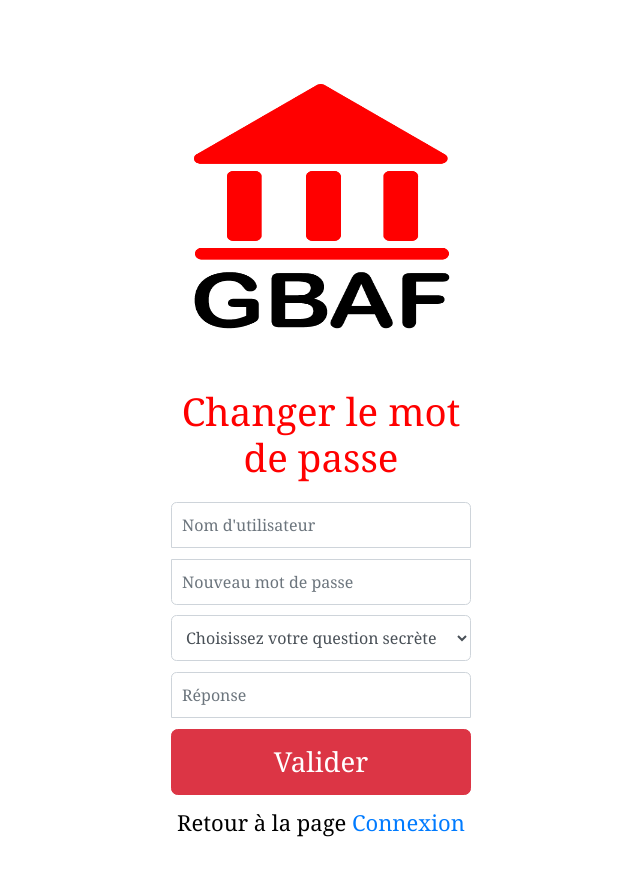
After one commit to bolbz/GBAF, a PHP site: page /views/forgotPassword.php in a window 1280 px wide. The commit adds this page. Shown: the whole page, without its empty margins (319-959 px from the left). Run offline with PHP 8.4, Linux system fonts and the light colour scheme; some libraries are stand-ins or nearby versions; some web fonts are replaced.

Commit message:
mise ne place du mot de passe oublié + gestion des erreurs

```diff
--- a/views/connection.php
+++ b/views/connection.php
@@ -27,7 +27,7 @@
 
             <input class="btn btn-lg btn-danger btn-block" type="submit" value="Se connecter">
 
-            <p class="mt-4 mb-3">Mot de passe <a href="#">oublié ?</a></p>
+            <p class="mt-4 mb-3">Mot de passe <a href="index.php?action=forgot">oublié ?</a></p>
             <p class="mt-2 mb-3">Pas encore de compte ? <a href="index.php?action=register">Inscription</a></p>
 
         </form>
--- /dev/null
+++ b/views/forgotPassword.php
@@ -0,0 +1,67 @@
+<?php
+    if(!isset($_SESSION)){
+        session_start();
+    }
+?>
+
+<?php
+    $title = 'Mot de passe oublié';
+    $style = "Connect" ;
+?>
+
+<?php ob_start(); ?>
+
+<div class="container-fluid text-center">
+    <form class="form-signin" method="post" action="index.php?action=forgotPassword">
+        <img class="mb-4" src="public/images/logo.png" alt="logo-GBAF">
+        <h1 class="h3 mb-3 font-weight-normal">Changer le mot de passe</h1>
+
+            <?php
+                if(isset($_SESSION["error"])){
+                    $error = $_SESSION["error"];   // Message d'erreur
+                    echo "<span>$error</span>";
+                }
+            ?>
+
+            <?php
+                if(isset($_SESSION["success"])){
+                    $success = $_SESSION["success"];   // Message de réussite
+                    echo "<span>$success</span>";
+                }
+            ?>
+
+        <label for="inputUsername" class="sr-only">Nom d'utilisateur</label>
+        <input type="text" id="inputUsername" class="form-control mb-2" name="username" placeholder="Nom d'utilisateur" required>
+
+        <label for="inputPassword" class="sr-only">Nouveau mot de passe</label>
+        <input type="password" id="inputPassword" class="form-control" name="password" placeholder="Nouveau mot de passe" required>
+
+        <label for="inputQuestion" class="sr-only">Question secrète</label>
+        <select class="form-control mb-2" id="inputQuestion" name="question">
+            <option selected readonly>Choisissez votre question secrète</option>
+            <option>Votre club de foot préféré ?</option>
+            <option>Votre première voiture ?</option>
+            <option>Le nom de naissance de votre mère ?</option>
+            <option>Le métier de votre grand-père ?</option>
+            <option>Votre couleur préféré ?</option>
+            </select>
+
+        <label for="inputAnswer" class="sr-only">Réponse</label>
+        <input type="text" id="inputAnswer" class="form-control mb-2" name="answer" placeholder="Réponse" required>
+
+        <input class="btn btn-lg btn-danger btn-block" type="submit" value="Valider">
+
+        <p class="mt-2 mb-3">Retour à la page  <a href="index.php">Connexion</a></p>
+    </form>
+</div>
+
+<?php
+unset($_SESSION["error"]);
+?>
+<?php
+unset($_SESSION["success"]);
+?>
+
+<?php $content = ob_get_clean(); ?>
+
+<?php require('template.php'); ?>
--- a/views/register.php
+++ b/views/register.php
@@ -20,11 +20,11 @@
             <input type="text" id="inputName" class="form-control mb-2" name="name" placeholder="Nom" required
                 autofocus>
 
-                <label for="inputLastName" class="sr-only">Prénom</label>
+            <label for="inputLastName" class="sr-only">Prénom</label>
             <input type="text" id="inputLastName" class="form-control mb-2" name="lastname" placeholder="Prénom" required
                 autofocus>
 
-                <label for="inputUsername" class="sr-only">Nom d'utilisateur</label>
+            <label for="inputUsername" class="sr-only">Nom d'utilisateur</label>
             <input type="text" id="inputUsername" class="form-control mb-2" name="username" placeholder="Nom d'utilisateur" required
                 autofocus>
 
```
Also changed, not shown: controllers/UserController.php (+27 -0 lines), index.php (+16 -0 lines), models/UserManager.php (+26 -0 lines).
